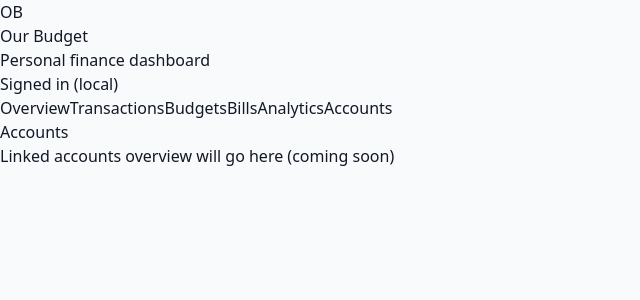
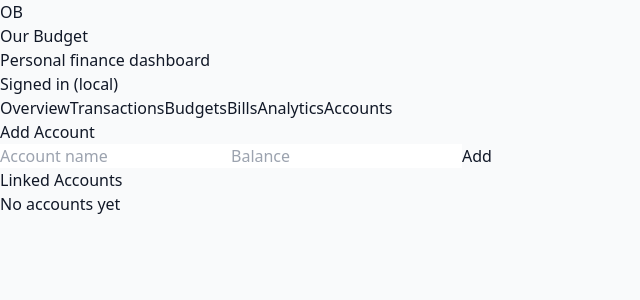
Before and after one commit to sniders84/Our-Budget, a Next.js app: page / in a window 1280 px wide. Both pictures are taken after a click on the button "Accounts". Shown: the top 300 px of the page, without its empty margins (0-640 px from the left). Built offline with nearby package versions, Linux system fonts and the light colour scheme.

Commit message:
Update AccountsTab.js

```diff
--- a/components/AccountsTab.js
+++ b/components/AccountsTab.js
@@ -1,8 +1,55 @@
+import { useEffect, useState } from 'react'
+import * as storage from '../lib/storage'
+
 export default function AccountsTab() {
+  const [accounts, setAccounts] = useState(storage.read(storage.ACCOUNTS_KEY))
+  const [form, setForm] = useState({ name:'', balance:'' })
+
+  useEffect(()=> {
+    setAccounts(storage.read(storage.ACCOUNTS_KEY))
+  }, [])
+
+  useEffect(()=> {
+    storage.write(storage.ACCOUNTS_KEY, accounts)
+  }, [accounts])
+
+  function addAccount(e) {
+    e.preventDefault()
+    const acc = { id: 'a_' + Math.random().toString(36).slice(2,6), name: form.name, balance: Number(form.balance || 0) }
+    setAccounts(prev => [acc, ...prev])
+    setForm({name:'', balance:''})
+  }
+
+  function removeAccount(id) {
+    setAccounts(prev => prev.filter(a => a.id !== id))
+  }
+
   return (
-    <div className="bg-white p-4 rounded shadow">
-      <h2 className="font-semibold mb-2">Accounts</h2>
-      <p>Linked accounts overview will go here (coming soon)</p>
+    <div className="space-y-4">
+      <div className="bg-white p-4 rounded-xl shadow">
+        <h3 className="font-semibold">Add Account</h3>
+        <form onSubmit={addAccount} className="mt-3 grid grid-cols-1 md:grid-cols-3 gap-2">
+          <input value={form.name} onChange={e=>setForm({...form, name:e.target.value})} placeholder="Account name" className="border rounded p-2" required />
+          <input value={form.balance} onChange={e=>setForm({...form, balance:e.target.value})} placeholder="Balance" type="number" className="border rounded p-2" required />
+          <button className="bg-indigo-600 text-white rounded px-4 py-2">Add</button>
+        </form>
+      </div>
+
+      <div className="bg-white p-4 rounded-xl shadow">
+        <h3 className="font-semibold mb-2">Linked Accounts</h3>
+        <div className="space-y-2">
+          {accounts.length === 0 && <div className="text-sm text-slate-500">No accounts yet</div>}
+          {accounts.map(a => (
+            <div key={a.id} className="flex items-center justify-between p-2 border rounded">
+              <div>
+                <div className="font-medium">{a.name}</div>
+                <div className="text-sm text-slate-500">${Number(a.balance).toFixed(2)}</div>
+              </div>
+              <button onClick={()=>removeAccount(a.id)} className="text-sm text-rose-600">Remove</button>
+            </div>
+          ))}
+        </div>
+      </div>
     </div>
   )
 }
```
